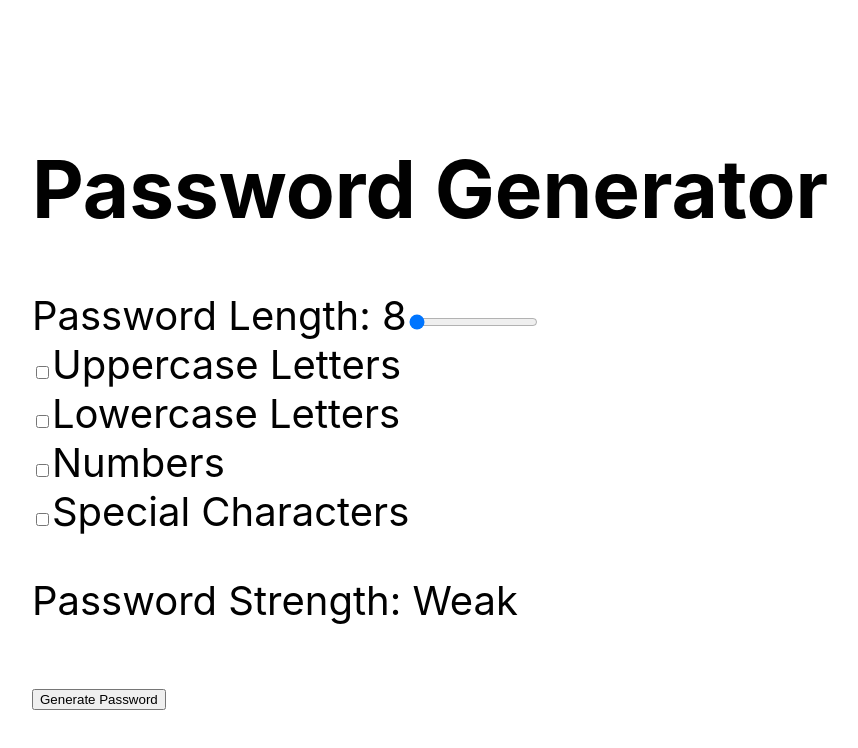
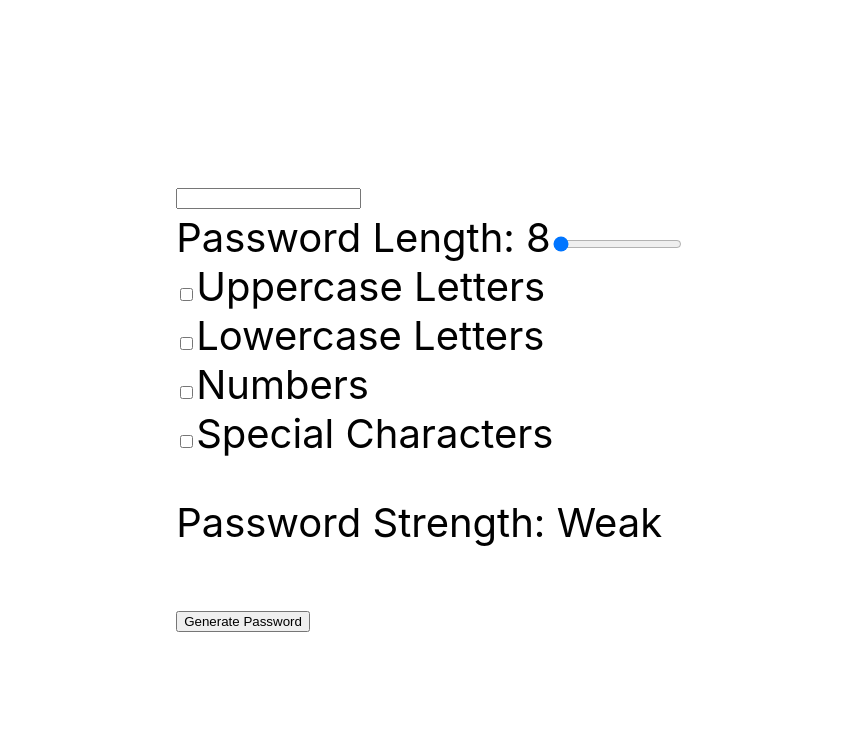
Before and after one commit to StanislavBobrivskyi/Password-generator-app, a React (Create React App) app: page / in a window 1280 px wide. Shown: the top 748 px of the page, without its empty margins (210-1068 px from the left). Built offline with nearby package versions, Linux system fonts and the light colour scheme.

Commit message:
working on main component

```diff
--- a/package.json
+++ b/package.json
@@ -7,10 +7,12 @@
     "@testing-library/jest-dom": "^5.16.3",
     "@testing-library/react": "^12.1.4",
     "@testing-library/user-event": "^13.5.0",
+    "formik": "^2.4.5",
     "react": "^18.1.0",
     "react-dom": "^18.1.0",
     "react-scripts": "5.0.1",
-    "web-vitals": "^2.1.3"
+    "web-vitals": "^2.1.3",
+    "yup": "^1.3.2"
   },
   "scripts": {
     "start": "react-scripts start",
--- a/src/components/PasswordGenerator/PasswordGenerator.jsx
+++ b/src/components/PasswordGenerator/PasswordGenerator.jsx
@@ -3,11 +3,21 @@ import { PasswordLength } from '../PasswordLength/PasswordLength';
 import { Checkbox } from '../Checkbox/Checkbox';
 import { PasswordStrength } from '../PasswordStrength/PasswordStrength';
 import { ButtonGenerator } from '../ButtonGenerator/ButtonGenerator';
-
+import { Formik, Field, Form } from 'formik';
 export function PasswordGenerator() {
   return (
     <div>
-      <h1>Password Generator</h1>
+      <Formik
+        initialValues={{ password: '' }}
+        onSubmit={(values, { resetForm }) => {
+          // Додайте логіку генерації паролю тут
+          resetForm();
+        }}
+      >
+        <Form>
+          <div>
+            <Field type="text" name="password" readOnly />
+          </div>
           <PasswordLength />
           <Checkbox label="Uppercase Letters" />
           <Checkbox label="Lowercase Letters" />
@@ -15,6 +25,8 @@ export function PasswordGenerator() {
           <Checkbox label="Special Characters" />
           <PasswordStrength />
           <ButtonGenerator />
+        </Form>
+      </Formik>
     </div>
   );
 }
```
Also changed, not shown: 1 other file (tests, documents, lock files or other folders). Lines whose indentation alone changed are shown as unchanged.
